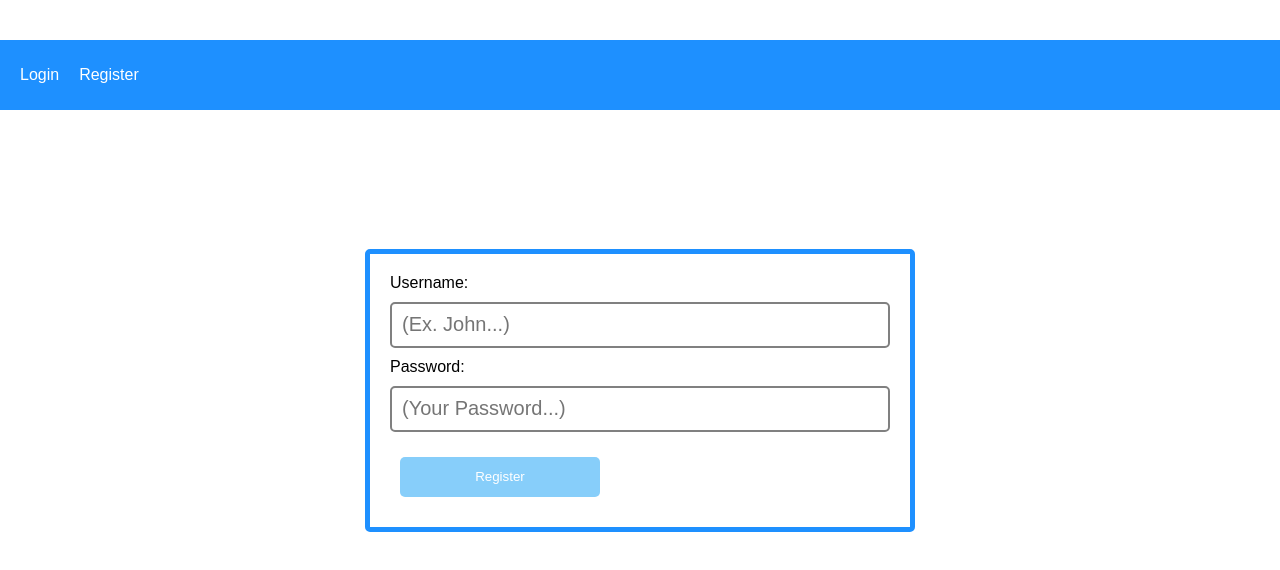
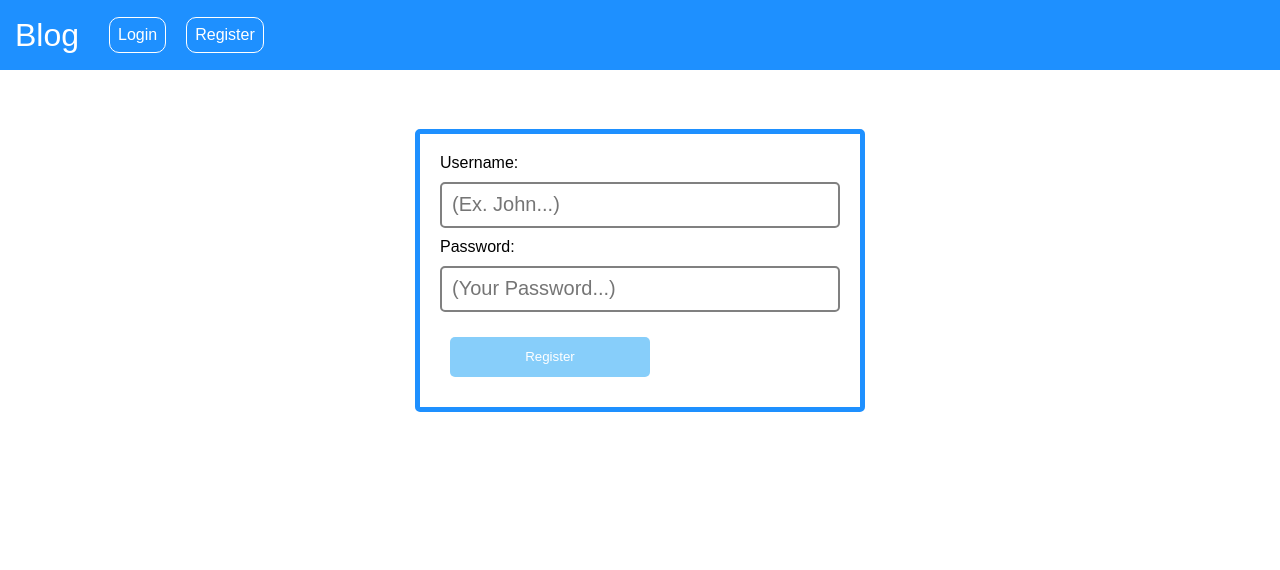
Before and after one commit to rhummdan/BlogSphere-Client, a React (Create React App) app: page /registration in a window 1280 px wide. Shown: the top 570 px of the page. Built offline with nearby package versions, Linux system fonts and the light colour scheme; no server answers.

Commit message:
changing create post location

```diff
--- a/src/App.css
+++ b/src/App.css
@@ -3,7 +3,6 @@
   height: auto;
   display: flex;
   align-items: center;
-  padding-top: 40px;
   flex-direction: column;
 }
 
@@ -84,7 +83,7 @@ body {
 .createPostPage {
   font-family: Arial, Helvetica, sans-serif;
   width: 100vw;
-  height: 70vh;
+  height: 50vh;
   display: flex;
   justify-content: center;
   align-items: center;
@@ -94,12 +93,14 @@ body {
   display: flex;
   flex-direction: column;
   justify-content: center;
-  width: 500px;
+  width: 400px;
   height: auto;
   padding: 20px;
   border: 5px solid dodgerblue;
   border-radius: 5px;
 }
+
+
 
 .formContainer #inputCreatePost {
   height: 40px;
@@ -139,10 +140,22 @@ span {
 }
 
 .navbar .links {
-  flex: 50%;
-  height: 100%;
-  display: flex;
-  align-items: center;
+  padding: 8px;
+  border: 1px solid white;
+  border-radius: 10px;
+}
+
+.navbar .appName {
+  margin-left: 15px;
+}
+
+.navbar .logoutButton {
+  font-size: 15px;
+  background-color: dodgerblue;
+  color: white;
+  padding: 0px;
+  border: 1px solid white;
+  border-radius: 10px;
 }
 
 .navbar .loggedInContainer {
--- a/src/App.js
+++ b/src/App.js
@@ -57,28 +57,24 @@ function App() {
       <AuthContext.Provider value={{authState, setAuthState}}>
         <Router>
           <div className='navbar'>
-
+            <h1 className='appName'>Blog</h1>
             {!authState.status ? (
               <>
-                <Link to="/login">Login</Link>
-                <Link to="/registration">Register</Link>
+                <Link className='links' to="/login">Login</Link>
+                <Link className='links' to="/registration">Register</Link>
               </>
             ) : (
-              <>
-                <Link to="/createpost">Create A Post</Link>
-                <Link to="/">Home Page</Link>
-              </>
+                <Link className='links' to="/">Home</Link>
             )}
             <div className='loggedInContainer'>
               <h1>{authState.username}</h1>
-              {authState.status && <button onClick={logout}>Logout</button>}
+              {authState.status && <button className='logoutButton' onClick={logout}>Logout</button>}
             </div>
 
           </div>
 
           <Routes>
             <Route path="/" element={<Home />}></Route>
-            <Route path="/createpost" element={<CreatePost />}></Route>
             <Route path="/post/:id" element={<Post />}></Route>
             <Route path="login" element={<Login />}></Route>
             <Route path="/registration" element={<Registration />}></Route>
--- a/src/pages/Home.js
+++ b/src/pages/Home.js
@@ -12,7 +12,6 @@ export const Home = () => {
 
     const [listOfPosts, setListOfPosts] = useState([]);
     const [likedPosts, setLikedPosts] = useState([]);
-
     const  navigate = useNavigate(); //we wil use this to navigate to diff page when user clicks on post
     const {authState} = useContext(AuthContext);
 
@@ -22,8 +21,7 @@ export const Home = () => {
         postText: "",
     };
 
-    useEffect(() => {
-
+    const fillUpStates = () => {
         //if user isn't logged in, they cant view posts in home page
         if(!localStorage.getItem("accessToken")) {
             navigate("/login");
@@ -40,7 +38,10 @@ export const Home = () => {
 
         })
         }
+    }
 
+    useEffect(() => {
+        fillUpStates();
     }, []);
 
     //creating schema for the fields of the form
@@ -50,15 +51,13 @@ export const Home = () => {
     });
 
     //on submit we will post data to database. "data" contains user input in form of object
-    const onSubmit = (data) => {
+    const onSubmit = (data, props) => {
         axios.post("http://localhost:3001/posts", data, {
             headers: {accessToken: localStorage.getItem("accessToken")},
-        }).then((response) => {
-            setListOfPosts([...listOfPosts, response.data]);
+        }).then(() => {
+            fillUpStates();
         })
-
-
-
+        props.resetForm(); //resetting form values after user submits
     };
 
 
@@ -99,11 +98,11 @@ export const Home = () => {
                     <Form className='formContainer'>
                         <label>Title: </label>
                         <ErrorMessage name='title' component="span"/>
-                    <Field id="inputCreatePost" name="title" placeholder="(Ex. Title...)"/>
+                        <Field id="inputCreatePost" name="title" placeholder="(Ex. Title...)" autoComplete="off"/>
 
                         <label>Post: </label>
                         <ErrorMessage name='postText' component="span"/>
-                    <Field id="inputCreatePost" name="postText" placeholder="(Ex. Post...)"/>
+                        <Field id="inputCreatePost" name="postText" placeholder="(Ex. Post...)" autoComplete="off"/>
 
                         <button type='submit'>Add Post</button>
                     </Form>
@@ -112,7 +111,8 @@ export const Home = () => {
 
             <div className="App">
             {
-                listOfPosts.map((value, key) => {
+
+                listOfPosts.slice().reverse().map((value, key) => {
                 return <div className='post'>
                     <div className='title'> {value.title}</div>
                     <div className='body' onClick={() => {navigate(`/post/${value.id}`)}}>{value.postText}</div>
@@ -122,8 +122,7 @@ export const Home = () => {
                                 {/* checking if post were looking at exists in  likedPOsts */}
                                 <ThumbUpAltIcon className={likedPosts.includes(value.id) ? "unlikeBttn" : "likeBttn"} onClick={() => {likeAPost(value.id)}}/>
 
-
-                                {/*<label>{value.Likes.length}</label> */}
+                                <label>{value.Likes.length}</label>
                             </div>
 
 
--- a/src/pages/Post.js
+++ b/src/pages/Post.js
@@ -78,19 +78,27 @@ export const Post = () => {
     const editPost = (option) => {
         if(option === "title") {
             const newTitle = prompt("Enter New Title:");
+            if(newTitle) {
                 axios.put("http://localhost:3001/posts/title", {newTitle: newTitle, id: id}, {
                 headers: {accessToken: localStorage.getItem("accessToken")},
                 }).then((res) => {
                     setPostObject({...postObject, title: res.data});
                 })
+            } else {
+                alert("Title update cancelled.");
+            }
 
         } else {
             const newPostText = prompt("Enter New Text:");
+            if(newPostText) {
                 axios.put("http://localhost:3001/posts/postText", {newText: newPostText, id: id}, {
                 headers: {accessToken: localStorage.getItem("accessToken")},
                 }).then((res) => {
                     setPostObject({...postObject, postText: res.data});
                 })
+            } else {
+                alert("Text update cancelled.");
+            }
         }
     }
 
```
Lines whose indentation alone changed are shown as unchanged.
